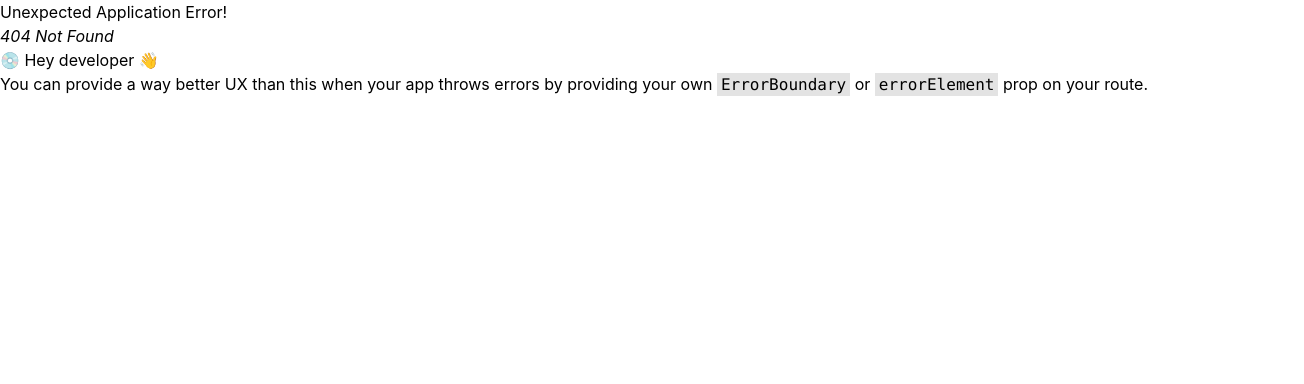
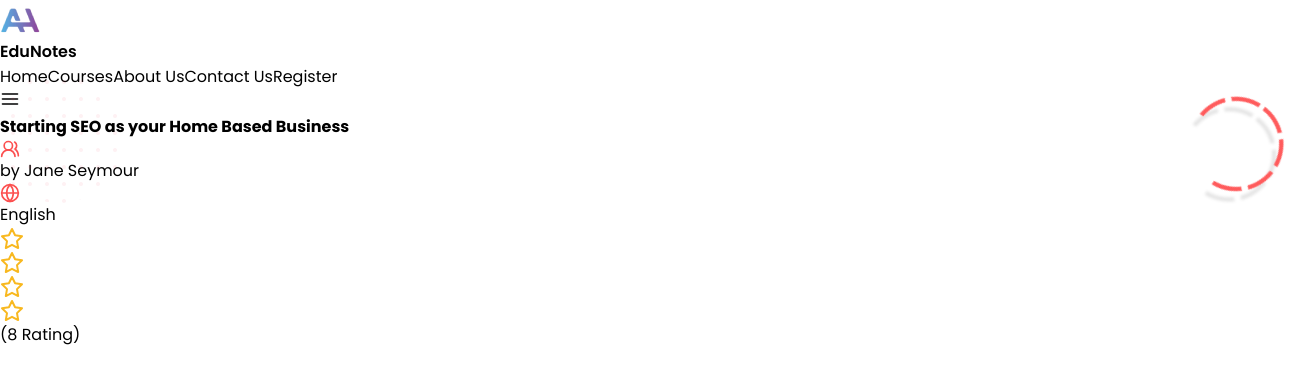
Before and after one commit to AhshanHabib26/Edu-Notes-Client, a React (Vite) app: page /course-details/1 in a window 1280 px wide. Before the commit this address had no page. Shown: the top 384 px of the page, 1304 px wide, since content can reach past the window. Built offline with nearby package versions, Linux system fonts and the light colour scheme.

Commit message:
Single Course Banner Added

```diff
--- a/src/components/layout/Nabvar.tsx
+++ b/src/components/layout/Nabvar.tsx
@@ -9,7 +9,7 @@ export default function Nabvar() {
   const [opened, setOpened] = useState(false);
 
   return (
-    <div className="bg-green-100">
+    <div className="bg-green-100 shadow">
       <Container>
         <div className="flex items-center justify-between p-3">
           <Link to="/" className="flex items-center">
--- /dev/null
+++ b/src/components/ui/SingleCourse/SCBanner.tsx
@@ -0,0 +1,34 @@
+import { Globe, Star, UsersRound } from "lucide-react";
+import Container from "../../../utils/Container";
+import Styles from "../../../styles/SCBanner.module.css"
+
+export default function SCBanner() {
+  return (
+    <div className=" bg-[#F5F9FA] py-16">
+      <Container>
+        <div className=" relative">
+          <h1 className={`text-3xl lg:text-4xl poppins-bold text-[#001D25] ${Styles.SCBTitle}`}>
+            Starting SEO as your Home Based Business
+          </h1>
+        </div>
+        <div className="flex  flex-col lg:flex-row lg:items-center lg:justify-between  mt-12">
+          <div className="flex items-center">
+            <UsersRound color="#FC4F4F" size={20} />
+            <p className="text-lg poppins-regular ml-2">by Jane Seymour</p>
+          </div>
+          <div className="flex items-center my-2 lg:my-0">
+            <Globe color="#FC4F4F" size={20} />
+            <p className="text-lg poppins-regular ml-2">English</p>
+          </div>
+          <div className=" flex items-center">
+            <Star color="#F8B81F" />
+            <Star color="#F8B81F" />
+            <Star color="#F8B81F" />
+            <Star color="#F8B81F" />
+            <p className="text-lg poppins-regular ml-2">(8 Rating)</p>
+          </div>
+        </div>
+      </Container>
+    </div>
+  );
+}
--- /dev/null
+++ b/src/pages/SingleCourse.tsx
@@ -0,0 +1,11 @@
+import SCBanner from "../components/ui/SingleCourse/SCBanner";
+
+const SingleCourse = () => {
+  return (
+    <div>
+      <SCBanner />
+    </div>
+  );
+};
+
+export default SingleCourse;
--- a/src/routes/routes.tsx
+++ b/src/routes/routes.tsx
@@ -1,6 +1,7 @@
 import { createBrowserRouter } from "react-router-dom";
 import MainLayout from "../components/layout/MainLayout";
 import Home from "../pages/Home";
+import SingleCourse from "../pages/SingleCourse";
 
 export const routes = createBrowserRouter([
   {
@@ -11,6 +12,10 @@ export const routes = createBrowserRouter([
         path: "/",
         element: <Home />,
       },
+      {
+        path: "/course-details/:id",
+        element: <SingleCourse />,
+      },
     ],
   },
 ]);
--- /dev/null
+++ b/src/styles/SCBanner.module.css
@@ -0,0 +1,41 @@
+.SCBTitle {
+  position: relative;
+  z-index: 3;
+}
+.SCBTitle::before {
+  position: absolute;
+  content: url(../assets/icons/shapeTwo.png);
+  top: -35px;
+  left: -6px;
+  z-index: -999;
+  opacity: 0;
+  animation: fadeInOut 3s infinite;
+}
+@keyframes fadeInOut {
+  0% {
+    opacity: 0;
+  }
+  50% {
+    opacity: 1;
+  }
+  100% {
+    opacity: 0;
+  }
+}
+
+.SCBTitle::after {
+  position: absolute;
+  content: url(../assets/icons/shapeOne.png);
+  top: -20px;
+  right: 0px;
+  z-index: -999;
+  animation: spin 5s linear infinite;
+}
+@keyframes spin {
+  from {
+    transform: rotate(0deg);
+  }
+  to {
+    transform: rotate(360deg);
+  }
+}
```
Also changed, not shown: src/assets/icons/shapeOne.png (added), src/assets/icons/shapeTwo.png (added).
